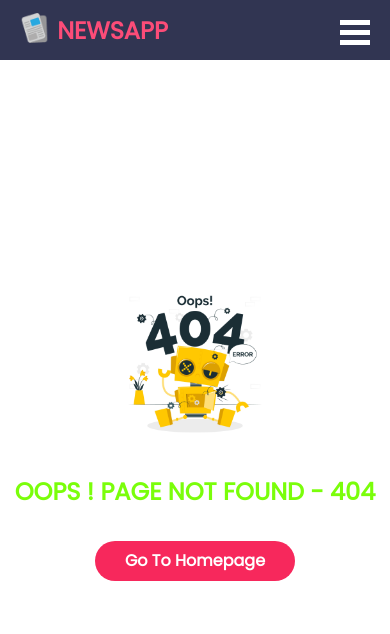
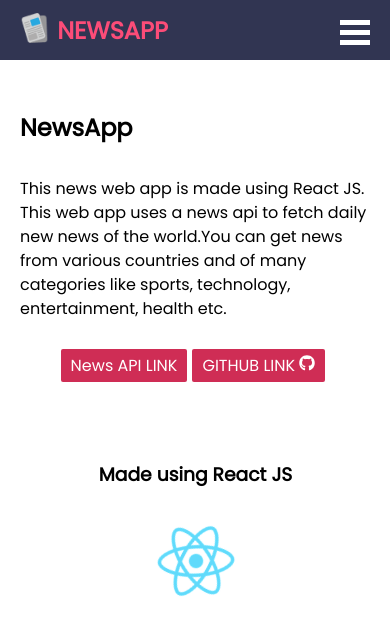
Before and after one commit to codingsagar/News-App-ReactProject, a React (Create React App) app: page /about in a window 390 px wide. Before the commit this address had no page. Shown: the top 634 px of the page. Built offline with nearby package versions, Linux system fonts and the light colour scheme.

Commit message:
Added about section and changed read more buttons to watch on youtube for youtube links and improved some styling of the cards

```diff
--- a/public/index.html
+++ b/public/index.html
@@ -7,11 +7,11 @@
     <meta name="theme-color" content="#000000" />
     <meta
       name="description"
-      content="Web site created using create-react-app"
+      content="Read fresh news daily from our web app.Free and fast made using react."
     />
     <link rel="apple-touch-icon" href="%PUBLIC_URL%/logo192.png" />
     <link rel="manifest" href="%PUBLIC_URL%/manifest.json" />
-    <title>React App</title>
+    <title>News App</title>
   </head>
   <body>
     <noscript>You need to enable JavaScript to run this app.</noscript>
--- a/src/App.js
+++ b/src/App.js
@@ -1,5 +1,6 @@
 import NewsFeed from "./Components/NewsFeed";
 import Nav from "./Components/Nav";
+import About from "./Components/About";
 import NotFound from "./Components/NotFound";
 import {BrowserRouter as Router,Routes,
   Route} from "react-router-dom";
@@ -19,6 +20,7 @@
         <Route path="entertainment" element={<NewsFeed category="entertainment" key="entertainment" country={country} />} />
         <Route path="science" element={<NewsFeed category="science" key="science"  country={country}  />} />
         <Route path="sports" element={<NewsFeed category="sports" key="sports"  country={country} />} />
+        <Route path="about" element={<About/>} />
         <Route path="*" element={<NotFound />} />
     </Routes>
       </Router>
--- /dev/null
+++ b/src/Components/About.js
@@ -0,0 +1,22 @@
+import React from 'react'
+import reactLogo from "../Images/logo192.png";
+import { FaGithub} from 'react-icons/fa';
+
+const About = () => {
+  return (
+    <div id='about'>
+        <h2>NewsApp</h2>
+        <p>This news web app is made using React JS. This web app uses a news api to fetch daily new news of the world.You can get news from various countries and of many categories like sports,
+         technology, entertainment, health etc.</p>
+        <div className="links">
+        <a href="https://saurav.tech/NewsAPI/" target="_blank" rel="noreferrer">News API LINK</a>
+        <a href="https://github.com/codingsagar/News-App-ReactProject" target="_blank" rel="noreferrer">GITHUB LINK {<FaGithub/>}</a>
+        </div>
+        <h3>Made using React JS </h3>
+        <img src={reactLogo} alt="" style={{height:"80px"}} id="react"/>
+
+    </div>
+  )
+}
+
+export default About
--- a/src/Components/CategoryInfo.js
+++ b/src/Components/CategoryInfo.js
@@ -5,7 +5,7 @@
     const flagUrl = findFlagUrlByIso2Code(country);
   return (
       <>
-    <h2 className="categoryinfo" style={{display:"flex",justifyContent:"center",alignItems:"center"}}>{category.toUpperCase()} NEWS -{
+    <h2 className="categoryinfo" style={{display:"flex",justifyContent:"center",alignItems:"center"}}>{category.toUpperCase()} NEWS - {
         <span style={{color:"#922a44",lineHeight:"25px"}}>
             &nbsp;
            <img src={flagUrl} alt="" style={{width:"45px",lineHeight:"20px"}}/>
--- a/src/Components/Nav.js
+++ b/src/Components/Nav.js
@@ -28,10 +28,12 @@
         <nav>
           <div className="logo">
             <img src={logo} alt="" />
+            <NavLink to="/" style={{textDecoration:"none"}}>
             <h2>NEWSAPP</h2>
+            </NavLink>
           </div>
           <div className="navitems">
-            <ul onClick={()=>handleMenu()}>
+            <ul onClick={() => handleMenu()}>
               <li>
                 <NavLink
                   to="/"
@@ -118,7 +120,11 @@
                   <option value="fr">FR</option>
                 </select>
               </li>
+              <NavLink to="about">
+                <li style={{paddingTop:"5px"}}>
               <img src={info_logo} alt="" />
+                </li>
+              </NavLink>
             </ul>
           </div>
         </nav>
--- a/src/Components/NewsFeed.js
+++ b/src/Components/NewsFeed.js
@@ -44,7 +44,7 @@
 
   return (
       <>
-      <CategoryInfo country={country} category={category} />
+      <CategoryInfo country={country} category={category}/>
     <div className="newsfeed">
       {isLoading && <Loading/>}
       {!isLoading && articles.map((item,index) => (
--- a/src/Components/NewsSection.js
+++ b/src/Components/NewsSection.js
@@ -1,4 +1,5 @@
 import React from "react";
+import ReadMoreBtn from "./ReadMoreBtn";
 
 const NewsSection = ({ title, description, newsurl, datepublish }) => {
   const sourceRemover = (title) => {
@@ -19,11 +20,7 @@
         <div className="desc">
           <p>{description ? description.slice(0, 90) + "..." : description}</p>
         </div>
-        <div className="readmorebtn">
-          <button>
-            <a href={newsurl}>Read more</a>
-          </button>
-        </div>
+        <ReadMoreBtn newsurl={newsurl} />
         <div className="date">{datepublish}</div>
       </div>
     </>
--- /dev/null
+++ b/src/Components/ReadMoreBtn.js
@@ -0,0 +1,12 @@
+import React from 'react';
+import { FaYoutube} from 'react-icons/fa';
+
+const ReadMoreBtn = ({newsurl}) => {
+  return (
+    <div className="readmorebtn">
+      <a href={newsurl}>{newsurl.includes("youtube")? (<> <span>Watch on </span><FaYoutube style={{fontSize:"15px"}}/> </>):"Read more"}</a>
+  </div>
+  )
+}
+
+export default ReadMoreBtn
--- a/src/index.css
+++ b/src/index.css
@@ -8,7 +8,7 @@
 }
 
 /* Navbar styling  */
-header{
+header {
   position: sticky;
   top: 0;
   z-index: 999;
@@ -40,26 +40,27 @@
   display: flex;
   gap: 2rem;
   font-weight: 500;
+  align-items: center;
 }
 
 .navitems img {
   height: 26px;
 }
 
-.navlink{
+.navlink {
   text-decoration: none;
   color: white;
 }
-.navlink:hover{
+.navlink:hover {
   color: #00e1ff;
   text-decoration: underline;
 }
 
 @keyframes width {
-  from{
+  from {
     width: 0;
   }
-  to{
+  to {
     width: 100%;
   }
 }
@@ -67,22 +68,22 @@
 /* Navbar styling ends */
 
 /* NewsItem styling starts */
-.news_image img{
+.news_image img {
   width: 240px;
   height: 200px;
   border-top-left-radius: 5px;
   border-bottom-left-radius: 5px;
-  transition: all .2s;
+  transition: all 0.2s;
 }
 
-.news_image img:hover{
+.news_image img:hover {
   filter: brightness(1.2);
   cursor: pointer;
 }
 
 .news {
   position: relative;
-  padding:10px 10px 0 0 ;
+  padding: 10px 10px 0 0;
 }
 .newsitem {
   display: flex;
@@ -92,10 +93,10 @@
   border-radius: 5px;
   box-shadow: 0px 0px 10px 0px rgba(0, 0, 0, 0.3);
   position: relative;
-  transition: all .5s;
+  transition: all 0.5s;
 }
 
-.newsitem:hover{
+.newsitem:hover {
   box-shadow: 0px 0px 20px 0px rgba(0, 0, 0, 0.35);
   transform: scale(0.99);
 }
@@ -105,27 +106,27 @@
   word-break: break-all;
 }
 
-.readmorebtn button {
-  width: 116px;
-  height: 31px;
-  background: #cf2d55;
+.readmorebtn a {
   border-radius: 2px;
   border: none;
   color: white;
   position: absolute;
+  background: #cf2d55;
   bottom: 10px;
+  font-size: 14px;
+  padding: 5px 15px;
+  text-decoration: none;
+  color: white;
+  display: inline-flex;
+  align-items: center;
+  gap: 0.5rem;
 }
 
-.readmorebtn a {
-  text-decoration: none;
-  color: white;
-}
-
-.readmorebtn button:hover {
+.readmorebtn a:hover {
   cursor: pointer;
   background: #922a44;
 }
-select{
+select {
   background-color: #00e1ff;
   font-size: 15px;
   font-weight: 600;
@@ -133,7 +134,6 @@
   width: 50px;
   border: none;
   padding: 2px;
-
 }
 .source {
   position: absolute;
@@ -147,7 +147,7 @@
   padding: 3px 5px 3px 5px;
 }
 
-.menu{
+.menu {
   height: 30px;
   width: 30px;
   position: absolute;
@@ -157,14 +157,14 @@
   display: none;
 }
 
-.top{
+.top {
   position: fixed;
   bottom: 20px;
   right: 20px;
   height: 50px;
 }
 
-#error{
+#error {
   display: flex;
   justify-content: center;
   flex-direction: column;
@@ -172,12 +172,12 @@
   height: 88vh;
   row-gap: 2rem;
 }
-#error h2{
+#error h2 {
   color: #d60000;
   animation: color 2s linear infinite;
 }
 
-#link{
+#link {
   text-decoration: none;
   background-color: #f7285c;
   color: white;
@@ -186,37 +186,38 @@
   line-height: 40px;
   text-align: center;
   border-radius: 20px;
+
 }
 
-#errorimg{
+
+#errorimg {
   height: 160px;
 }
 
-#sgr{
-  text-decoration: none;
+#sgr {
   animation: color 2s linear infinite;
-
 }
 @keyframes color {
-  0%{
+  0% {
     color: #d60000;
   }
-  25%{
+  25% {
     color: #313552;
   }
-  50%{
+  50% {
     color: #00e1ff;
   }
-  75%{
+  75% {
     color: chartreuse;
   }
-
 }
 
-.one,.two,.three{
+.one,
+.two,
+.three {
   height: 5px;
   width: 30px;
-  margin-bottom:5px ;
+  margin-bottom: 5px;
   background-color: white;
 }
 
@@ -229,6 +230,43 @@
   align-content: center;
 }
 
+
+
+#about{
+  width: 90%;
+  display: flex;
+  flex-direction: column;
+  align-items: flex-start;
+  margin: 50px 0 0 20px;
+  gap: 2rem;
+}
+#about p{
+  line-height: 1.5;
+  width: 60vw;
+}
+
+#about .links a{
+  border-radius: 2px;
+  border: none;
+  color: white;
+  background: #cf2d55;
+  font-size: 16px;
+  padding: 5px 10px;
+  text-decoration: none;
+  color: white;
+  margin-right: 5px;
+}
+#react{
+  animation: rotate 3s linear infinite;
+}
+@keyframes rotate {
+  from{
+    transform: rotate(0);
+  }
+  to{
+    transform: rotate(360deg);
+  }
+}
 .date {
   color: #922a44;
   font-size: 12px;
@@ -237,33 +275,32 @@
   right: 5px;
 }
 
-
-.loadingbar{
+.loadingbar {
   position: absolute;
   top: 50%;
   left: 50%;
-  transform: translate(-50%,-50%);
+  transform: translate(-50%, -50%);
 }
 
-.categoryinfo{
+.categoryinfo {
   text-align: left;
   margin: 50px 0 0 40px;
 }
 
-.activeClassName{
+.activeClassName {
   color: #00e1ff;
   text-decoration: none;
 }
 
-@media (max-width:1050px) {
-  nav{
+@media (max-width: 1050px) {
+  nav {
     flex-direction: column;
     height: 100px;
   }
-  .newsitem{
+  .newsitem {
     width: 70vw;
   }
-  .navitems ul{
+  .navitems ul {
     font-size: 14px;
   }
   .navitems img {
@@ -271,9 +308,11 @@
   }
 }
 
-
-@media (max-width:800px) {
-  .navitems ul{
+@media (max-width: 800px) {
+  #about p{
+    width: 80vw;
+  }
+  .navitems ul {
     display: flex;
     flex-direction: column;
     background-color: #f7285c;
@@ -286,38 +325,36 @@
     width: 50%;
     left: -999px;
     height: 100vh;
-    transition: all .6s;
+    transition: all 0.6s;
     z-index: 99999;
   }
-  .navitems img{
+  .navitems img {
     width: 25px;
     height: 25px;
   }
-  nav{
+  nav {
     height: 60px;
     flex-direction: row;
     justify-content: flex-start;
     padding-left: 20px;
-
   }
-  .menu{
+  .menu {
     display: block;
   }
 
   .newsitem {
     width: 90vw;
     height: 200px;
-    transition: all .5s;
+    transition: all 0.5s;
   }
-  .news_image img{
+  .news_image img {
     width: 150px;
     height: 200px;
   }
 
-
   .news {
     position: relative;
-    padding:7px 7px 0 0 ;
+    padding: 7px 7px 0 0;
   }
 
   .desc {
@@ -326,10 +363,8 @@
     word-break: break-all;
   }
 
-  .readmorebtn button {
+  .readmorebtn a {
     bottom: 8px;
-    width: 100px;
-    height: 28px;
   }
 
   .readmorebtn a {
@@ -343,32 +378,35 @@
     color: white;
     text-align: center;
   }
-
-
-
 }
 
-@media (max-width:500px) {
-
-  .date{
+@media (max-width: 500px) {
+  .date {
     display: none;
   }
 
   .desc {
-    font-size: 12px;
+    font-size: 14px;
   }
 
-
-  .title{
+  .title {
     font-size: 13px;
   }
-
+  #react,#about h3,.links{
+    margin: 0 auto;
+  }
+  #about p{
+    width: 90vw;
+  }
+  #about h3{
+    margin-top: 50px;
+  }
 }
 
-@media (max-width:400px) {
-
-  .date{
+@media (max-width: 400px) {
+  .date {
     display: block;
+    bottom: 20px;
   }
 
   .newsitem {
@@ -380,49 +418,46 @@
     border-radius: 10px;
     box-shadow: 0px 0px 10px 0px rgba(0, 0, 0, 0.3);
     position: relative;
-    transition: all .5s;
+    transition: all 0.5s;
     background-color: #ffffff;
   }
 
-  .news_image img{
+  .news_image img {
     width: 100%;
     border-top-left-radius: 10px;
     border-top-right-radius: 10px;
     border-bottom-right-radius: 0px;
     border-bottom-left-radius: 0px;
-
   }
-  .news{
+  .news {
     margin: 10px 5px 5px 10px;
     display: flex;
     flex-direction: column;
     padding: 5px 0 20px 0;
+    gap: 0.4rem;
+
   }
 
   .desc {
     display: block;
   }
 
-
-  .title{
+  .title {
     font-size: 14px;
     margin-bottom: 10px;
   }
 
-
-
-  .categoryinfo{
+  .categoryinfo {
     margin: 50px 0 0 0px;
   }
-  .readmorebtn button {
+  .readmorebtn a {
     background: #cf2d55;
     border-radius: 5px;
     border: none;
     color: white;
-    width: 100px;
-    height: 30px;
     position: static;
   }
-
-
+  #error h2{
+    font-size: 20px;
+  }
 }
```
Also changed, not shown: package.json (+2 -5 lines), src/Images/logo192.png (added), 1 other file (tests, documents, lock files or other folders).
